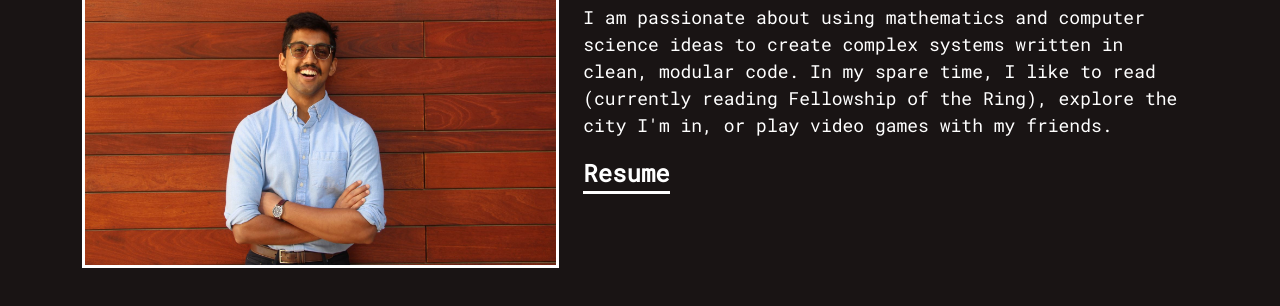
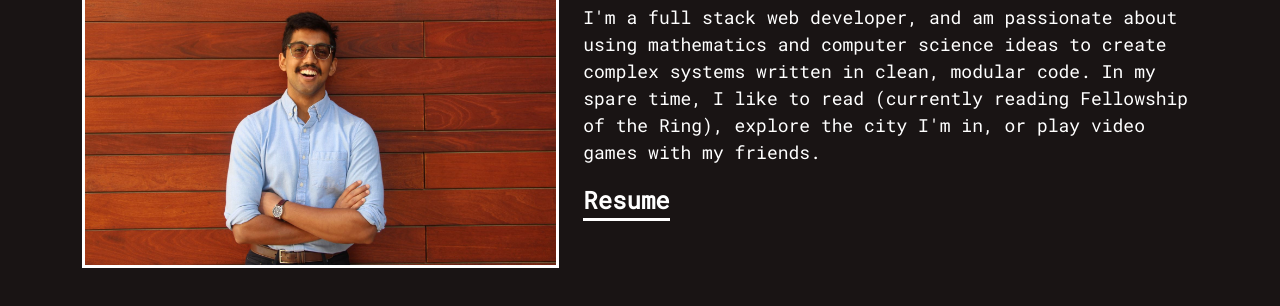
Before and after one commit to ankushchalla/Portfolio, a plain HTML site: page about.html in a window 1280 px wide. Shown: the part 168-474 px from the top of the page. Drawn offline with nearby package versions, Linux system fonts and the light colour scheme.

Commit message:
About section changes.

```diff
--- a/about.html
+++ b/about.html
@@ -38,7 +38,7 @@
             <div class="d-flex flex-column ms-4">
                 <h1 class="display-6">Hi, I'm Ankush.</h1>
                 <div class="d-flex justify-content-start">
-                    <p> I am passionate about using mathematics and computer science ideas to create
+                    <p> I'm a full stack web developer, and am passionate about using mathematics and computer science ideas to create
                         complex systems written in clean, modular code. In my spare time, I like to read (currently
                         reading Fellowship of the Ring), explore the city I'm in, or play video games with my friends.
                     </p>
```
